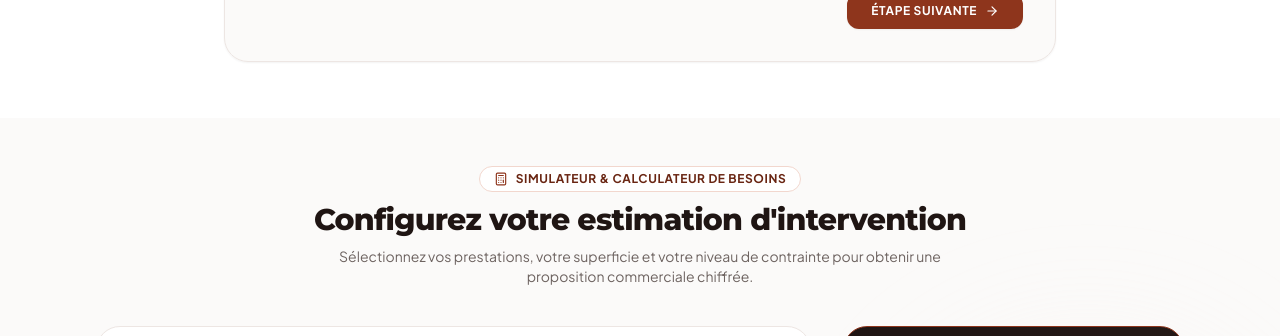
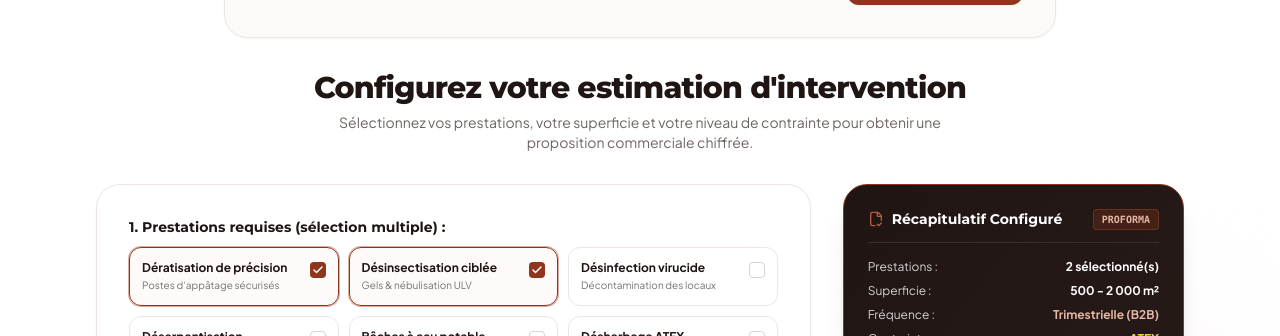
Before and after one commit to Steven23-Ngouala/excellent-services-web, a React (Vite) app: page /diagnostic in a window 1280 px wide. Shown: the part 1189-1525 px from the top of the page. Built offline with nearby package versions, Linux system fonts and the light colour scheme.

Commit message:
fix: remove redundant calculator badge and eliminate white space gap between wizard and calculator

```diff
--- a/src/components/home/DiagnosticWizard.tsx
+++ b/src/components/home/DiagnosticWizard.tsx
@@ -112,7 +112,7 @@ export const DiagnosticWizard: React.FC = () => {
   const severity = calculateSeverity();
 
   return (
-    <section id="diagnostic" className="py-10 sm:py-14 bg-white relative overflow-hidden">
+    <section id="diagnostic" className="pt-8 pb-4 bg-white relative overflow-hidden">
       <div className="max-w-4xl mx-auto px-4 sm:px-6 lg:px-8 relative z-10">
 
         {/* Wizard Card */}
--- a/src/components/home/QuoteCalculator.tsx
+++ b/src/components/home/QuoteCalculator.tsx
@@ -99,7 +99,7 @@ export const QuoteCalculator: React.FC = () => {
   };
 
   return (
-    <section id="simulateur" className="py-8 sm:py-12 bg-neutral-soft/50 border-b border-neutral-border relative overflow-hidden">
+    <section id="simulateur" className="pt-4 pb-10 sm:pb-14 bg-white border-b border-neutral-border relative overflow-hidden">
 
       {/* Subtle Glows */}
       <div className="absolute top-1/3 right-0 w-96 h-96 bg-primary-100/20 rounded-full blur-3xl pointer-events-none" />
@@ -107,15 +107,11 @@ export const QuoteCalculator: React.FC = () => {
       <div className="max-w-6xl mx-auto px-4 sm:px-6 lg:px-8 relative z-10">
 
         {/* Section Header */}
-        <div className="text-center max-w-2xl mx-auto mb-8 sm:mb-10">
-          <div className="inline-flex items-center gap-2 px-3.5 py-1 rounded-full bg-white border border-primary-200 text-primary-700 text-xs font-bold uppercase tracking-wider mb-2.5 shadow-2xs">
-            <Calculator className="w-3.5 h-3.5 text-primary-500" />
-            <span>Simulateur & Calculateur de Besoins</span>
-          </div>
+        <div className="text-center max-w-2xl mx-auto mb-6 sm:mb-8">
           <h2 className="font-heading font-extrabold text-2xl sm:text-3xl text-dark tracking-tight">
             Configurez votre estimation d'intervention
           </h2>
-          <p className="text-xs sm:text-sm text-neutral-muted mt-2">
+          <p className="text-xs sm:text-sm text-neutral-muted mt-1.5">
             Sélectionnez vos prestations, votre superficie et votre niveau de contrainte pour obtenir une proposition commerciale chiffrée.
           </p>
         </div>
```
